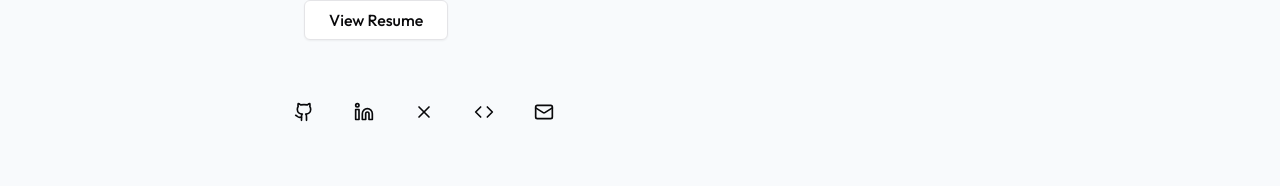
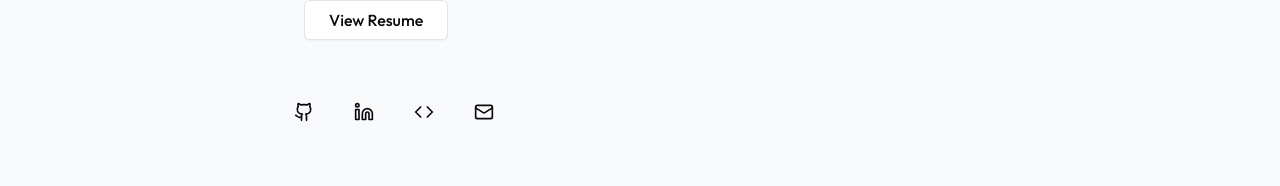
Before and after one commit to Bharat346/Bharat_346, a Next.js app: page / in a window 1280 px wide. Shown: the part 338-524 px from the top of the page. Built offline with nearby package versions, Linux system fonts and the light colour scheme.

Commit message:
Links update

```diff
--- a/src/data/resume.tsx
+++ b/src/data/resume.tsx
@@ -60,14 +60,8 @@ export const DATA = {
       },
       LinkedIn: {
         name: "LinkedIn",
-        url: "https://linkedin.com/in/bharat-kumar",
+        url: "https://www.linkedin.com/in/bharat-kumar-ab49b9297",
         icon: Icons.linkedin,
-        navbar: true,
-      },
-      X: {
-        name: "X",
-        url: "https://twitter.com/Bharat346",
-        icon: Icons.x,
         navbar: true,
       },
       LeetCode: {
```
